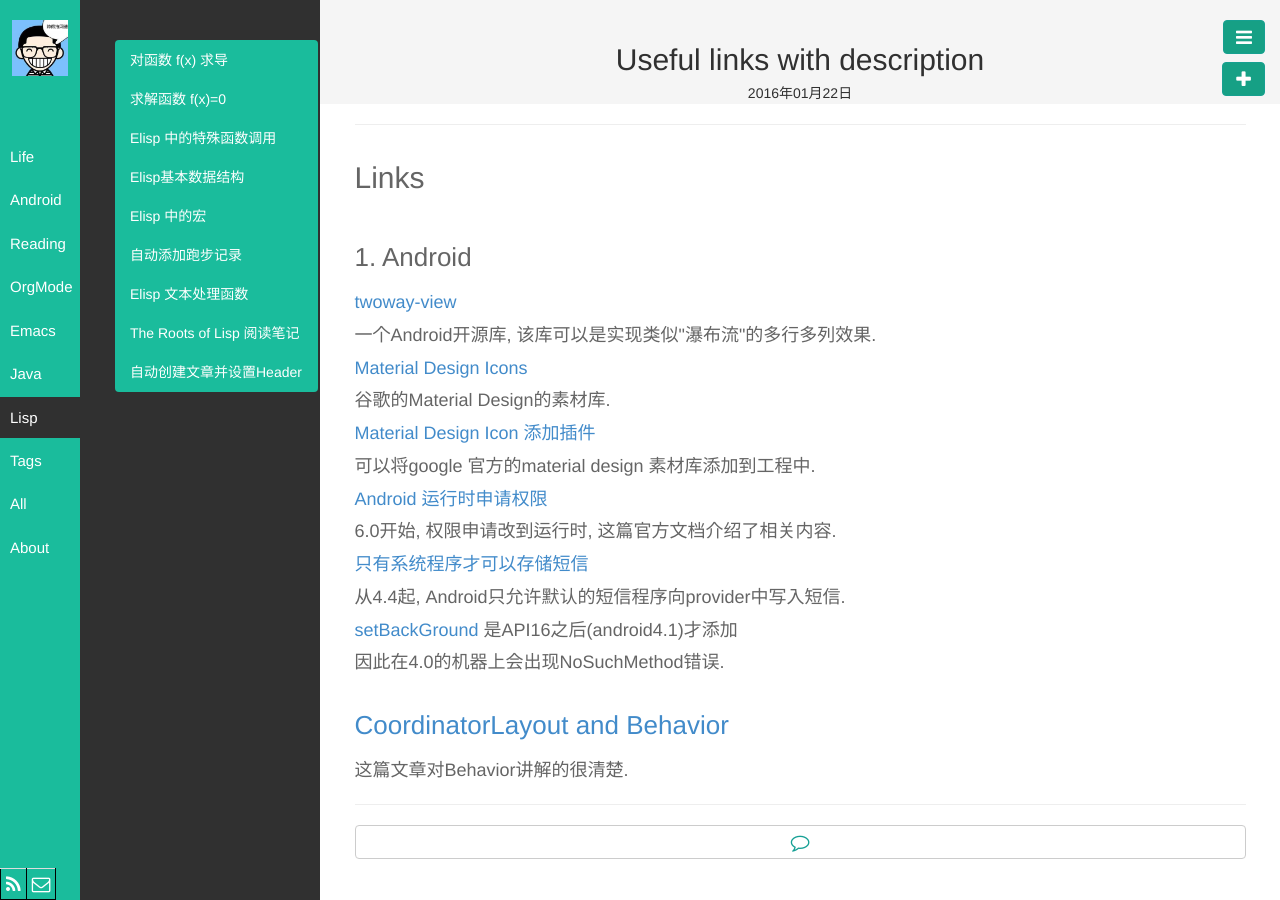
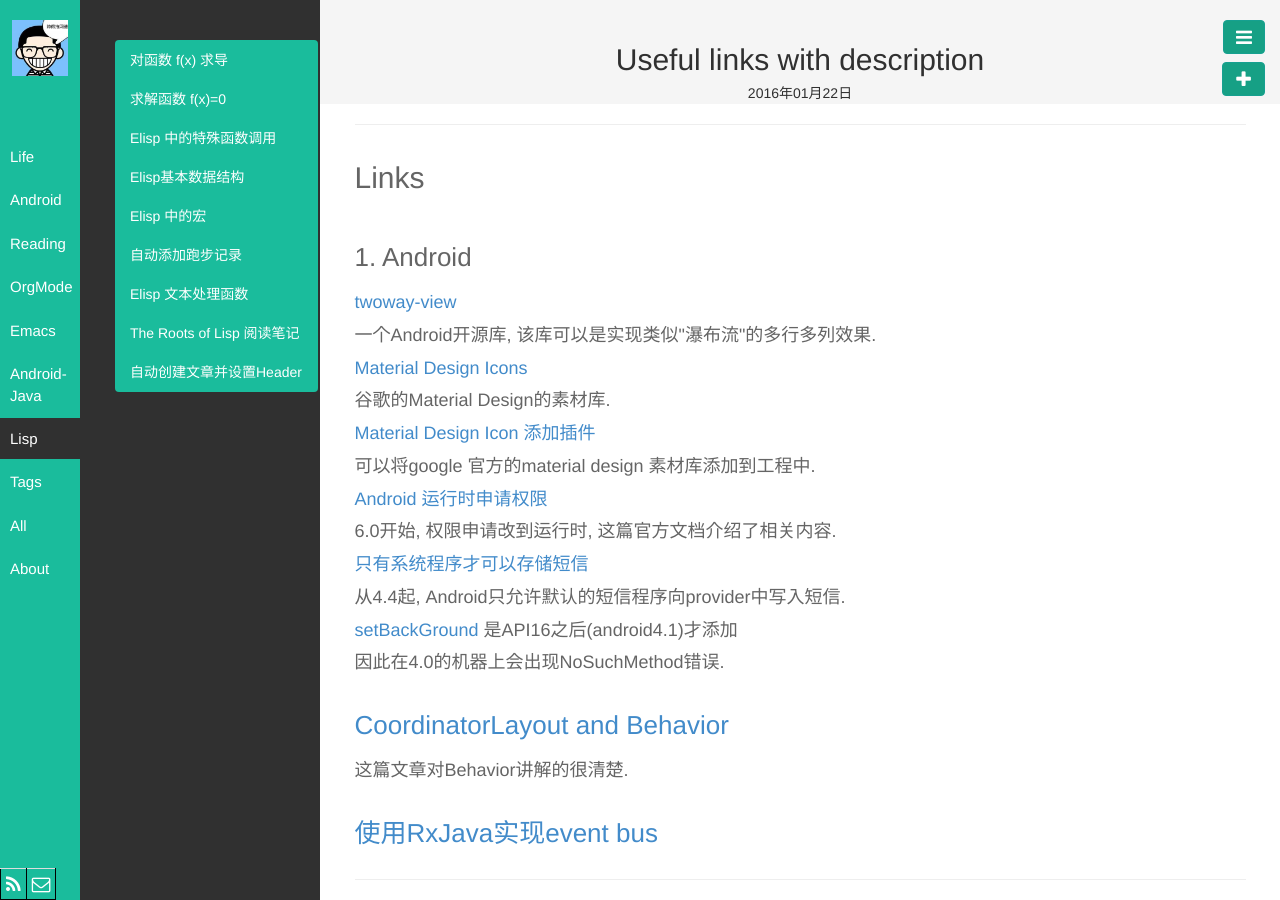
Before and after one commit to byrlx/byrlx.github.io, a Jekyll site: the page built from _posts/Other/2016-01-22-bookmarks.html, in a window 1280 px wide. Built offline with Jekyll 4.4.1, drawn with Linux system fonts in a browser that asks for light colours.

Commit message:
update blog

```diff
--- a/_posts/Other/2016-01-22-bookmarks.html
+++ b/_posts/Other/2016-01-22-bookmarks.html
@@ -3,9 +3,9 @@ layout: post
 title: Useful links with description
 Category: [Life]
 ---
-<div id="outline-container-orgheadline9" class="outline-2">
-<h2 id="orgheadline9">Links</h2>
-<div class="outline-text-2" id="text-orgheadline9">
+<div id="outline-container-orgheadline10" class="outline-2">
+<h2 id="orgheadline10">Links</h2>
+<div class="outline-text-2" id="text-orgheadline10">
 </div><div id="outline-container-orgheadline7" class="outline-3">
 <h3 id="orgheadline7">1. Android</h3>
 <div class="outline-text-3" id="text-orgheadline7">
@@ -66,4 +66,7 @@ Category: [Life]
 </p>
 </div>
 </div>
+<div id="outline-container-orgheadline9" class="outline-3">
+<h3 id="orgheadline9"><a href="http://nerds.weddingpartyapp.com/tech/2014/12/24/implementing-an-event-bus-with-rxjava-rxbus/">使用RxJava实现event bus</a></h3>
 </div>
+</div>
--- a/_posts/Square/2015-07-30-Okio-Source-Code-Learn.html
+++ b/_posts/Square/2015-07-30-Okio-Source-Code-Learn.html
@@ -1,7 +1,7 @@
 ---
 layout: post
 title: Okio 源码学习
-categories: [Java]
+categories: [Android-Java]
 tag: [square, java]
 description: [Okio源码阅读笔记]
 ---
--- a/_posts/Square/2015-11-05-retrofit.html
+++ b/_posts/Square/2015-11-05-retrofit.html
@@ -2,7 +2,7 @@
 layout: post
 title: Retrofit之项目介绍
 tag: [java, android, square]
-categories: [Java]
+categories: [Android-Java]
 description: [retrofit源码阅读笔记]
 ---
 
--- a/_posts/Square/2015-11-13-retrofit-source-code.html
+++ b/_posts/Square/2015-11-13-retrofit-source-code.html
@@ -3,7 +3,7 @@ layout: post
 title: Retrofit之源码解读
 tag: [java, android, square]
 description: [retrofit源码阅读笔记]
-categories: [Java]
+categories: [Android-Java]
 ---
 
 <p>
--- /dev/null
+++ b/org/Android/.#2015-02-02-Memory-Optimization.org
@@ -0,0 +1 @@
+douhua@joseichous-MacBook-Pro.local.3429
--- /dev/null
+++ b/org/Android/.#2015-02-13-Android-View.org
@@ -0,0 +1 @@
+douhua@joseichous-MacBook-Pro.local.3429
--- /dev/null
+++ b/org/Android/.#2015-03-01-Android-Performance-Patterns.org
@@ -0,0 +1 @@
+douhua@joseichous-MacBook-Pro.local.3429
--- /dev/null
+++ b/org/Android/.#2015-04-15-Android-Gradle.org
@@ -0,0 +1 @@
+douhua@joseichous-MacBook-Pro.local.3429
--- /dev/null
+++ b/org/Android/.#2015-06-21-Android-Topeka-源码.org
@@ -0,0 +1 @@
+douhua@joseichous-MacBook-Pro.local.3429
--- /dev/null
+++ b/org/Android/.#2015-11-11-robolectric.org
@@ -0,0 +1 @@
+douhua@joseichous-MacBook-Pro.local.3429
--- a/org/Other/2016-01-22-bookmarks.org
+++ b/org/Other/2016-01-22-bookmarks.org
@@ -28,3 +28,4 @@ Category: [Life]
     因此在4.0的机器上会出现NoSuchMethod错误.
 ** [[https://medium.com/google-developers/intercepting-everything-with-coordinatorlayout-behaviors-8c6adc140c26#.q3rhfxmvn][CoordinatorLayout and Behavior]]
 这篇文章对Behavior讲解的很清楚.
+** [[http://nerds.weddingpartyapp.com/tech/2014/12/24/implementing-an-event-bus-with-rxjava-rxbus/][使用RxJava实现event bus]]
--- a/org/Square/2015-07-30-Okio-Source-Code-Learn.org
+++ b/org/Square/2015-07-30-Okio-Source-Code-Learn.org
@@ -8,7 +8,7 @@
 ---
 layout: post
 title: Okio 源码学习
-categories: [Java]
+categories: [Android-Java]
 tag: [square, java]
 description: [Okio源码阅读笔记]
 ---
--- a/org/Square/2015-11-05-retrofit.org
+++ b/org/Square/2015-11-05-retrofit.org
@@ -10,7 +10,7 @@
 layout: post
 title: Retrofit之项目介绍
 tag: [java, android, square]
-categories: [Java]
+categories: [Android-Java]
 description: [retrofit源码阅读笔记]
 ---
 #+END_HTML
--- a/org/Square/2015-11-13-retrofit-source-code.org
+++ b/org/Square/2015-11-13-retrofit-source-code.org
@@ -11,7 +11,7 @@ layout: post
 title: Retrofit之源码解读
 tag: [java, android, square]
 description: [retrofit源码阅读笔记]
-categories: [Java]
+categories: [Android-Java]
 ---
 #+END_HTML
 
```
